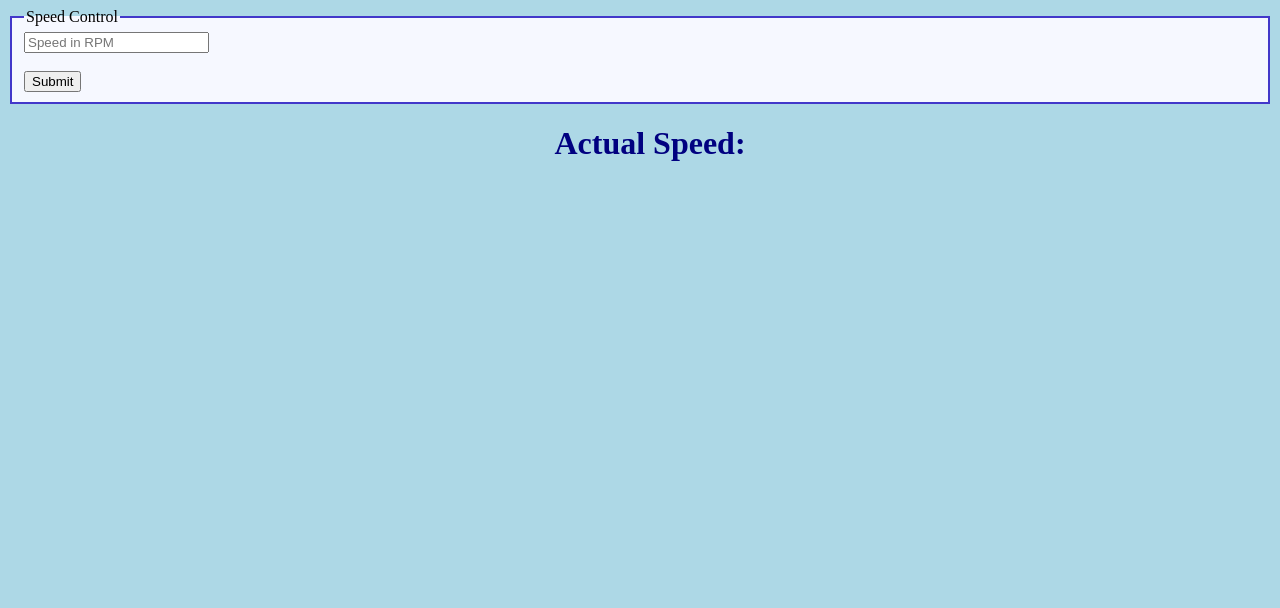
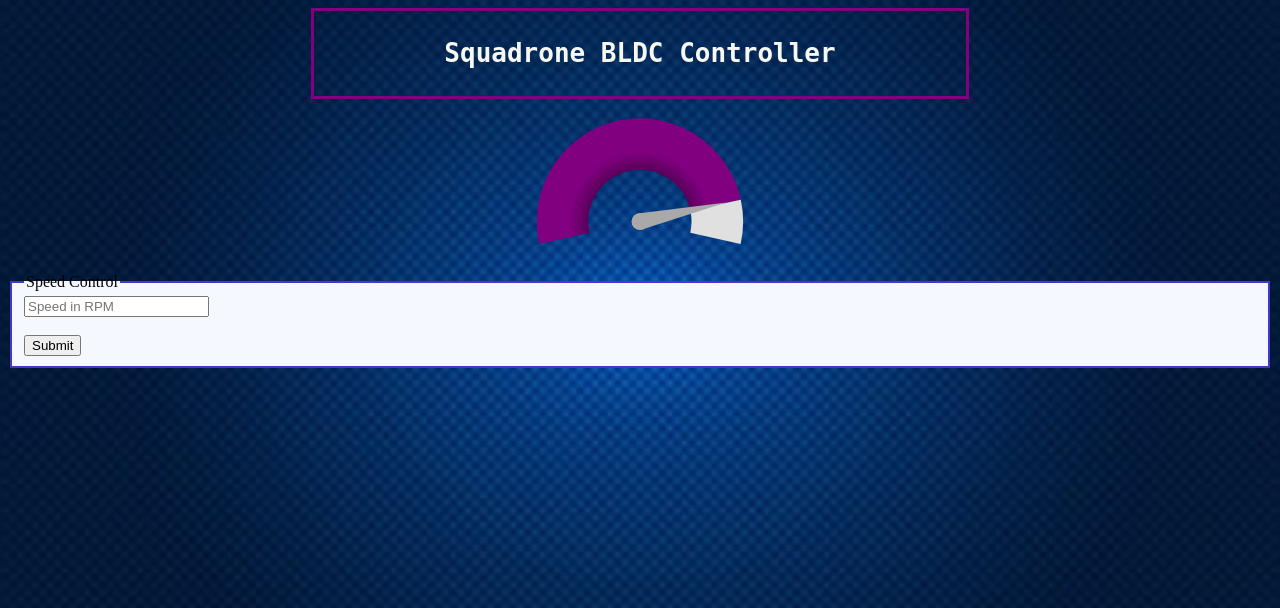
Before and after one commit to PedroOtavioMalagutti/Squadrone, a PHP site: page / in a window 1280 px wide. Shown: the top 608 px of the page. Run offline with PHP 8.4, Linux system fonts and the light colour scheme.

Commit message:
Header and Gauge added to the front-end

```diff
--- a/index.html
+++ b/index.html
@@ -1,11 +1,23 @@
 <!DOCTYPE html>
 <html>
+
 <head>
   <meta charset="utf-8">
-        <title>PWM Control!!!</title>
+  <title>Squadrone BLDC Controller</title>
   <link rel="stylesheet" href="style.css">
+  <!-- <script src="https://d3js.org/d3.v6.min.js"></script> -->
+  <script src="./gauge.min.js"></script>
+  <script src="./index.js"></script>
 </head>
+
 <body>
+  <div class="header">
+    <h1>Squadrone BLDC Controller</h1>
+  </div>
+
+  <div class="gauge">
+    <canvas id="gauge">
+  </div>
 
   <form method="post">
     <fieldset style="background: #f6f8ff; border: 2px solid #4238ca;">
@@ -16,9 +28,11 @@
     </fieldset>
   </form>
 
-      <center>
-      <h1>
-        Actual Speed: <br />
-      </h1>
+
+  <script>
+    gauge = setGauge()
+    updateGauge(gauge)
+  </script>
 </body>
+
 </html>
--- /dev/null
+++ b/index.js
@@ -0,0 +1,32 @@
+var opts = {
+    angle: -0.07, // The span of the gauge arc
+    lineWidth: 0.43, // The line thickness
+    radiusScale: 1, // Relative radius
+    pointer: {
+        length: 0.57, // // Relative to gauge radius
+        strokeWidth: 0.057, // The thickness
+        color: 'darkgrey' // Fill color
+    },
+    limitMax: false,     // If false, max value increases automatically if value > maxValue
+    limitMin: false,     // If true, the min value of the gauge will be fixed
+    colorStart: '#000000',   // Colors
+    colorStop: 'purple',    // just experiment with them
+    strokeColor: '#E0E0E0',  // to see which ones work best for you
+    generateGradient: true,
+    highDpiSupport: true,     // High resolution support
+};
+
+
+function setGauge() {
+    var target = document.getElementById('gauge'); // your canvas element
+    var gauge = new Gauge(target).setOptions(opts); // create sexy gauge!
+    gauge.maxValue = 3000; // set max gauge value
+    gauge.setMinValue(0);  // Prefer setter over gauge.minValue = 0
+    gauge.animationSpeed = 75; // set animation speed (32 is default value)}
+
+    return gauge
+}
+
+function updateGauge(gauge) {
+    gauge.set(2650); // set actual value
+}
--- a/style.css
+++ b/style.css
@@ -1,8 +1,33 @@
 body {
-    background-color: lightblue;
+    background-image: url('./assets/blue_background.jpg');
+    /* background-repeat: no-repeat; */
+    background-size: cover;
 }
 
 h1 {
-    color: navy;
-    margin-left: 20px;
+    color: #f8f8f2;
+    position: relative;
+    font-family: monospace;
 }
+
+.header {
+    /* background-color: #f8f8f2; */
+    color: #f8f8f2;
+    position: relative;
+    font-family: monospace;
+    margin: auto;
+    width: 50%;
+    border: 3px solid purple;
+    padding: 10px;
+    text-align: center;
+}
+
+.gauge {
+    /* background-color: #f8f8f2; */
+    margin-left: auto;
+    margin-right: auto;
+    width: 50%;
+    /* border: 3px solid purple; */
+    padding: 10px;
+    text-align: center;
+}
```
Also changed, not shown: README.md, assets/background.jpg (added), assets/blue_background.jpg (added), assets_md/arpscan.png (renamed from imagens/arpscan.png), assets_md/ipA.png (renamed from imagens/ipA.png), assets_md/sistema.jpeg (renamed from imagens/sistema.jpeg), assets_md/ssh.png (renamed from imagens/ssh.png), gauge.min.js (added), 3 other files. Lines whose indentation alone changed are shown as unchanged.
